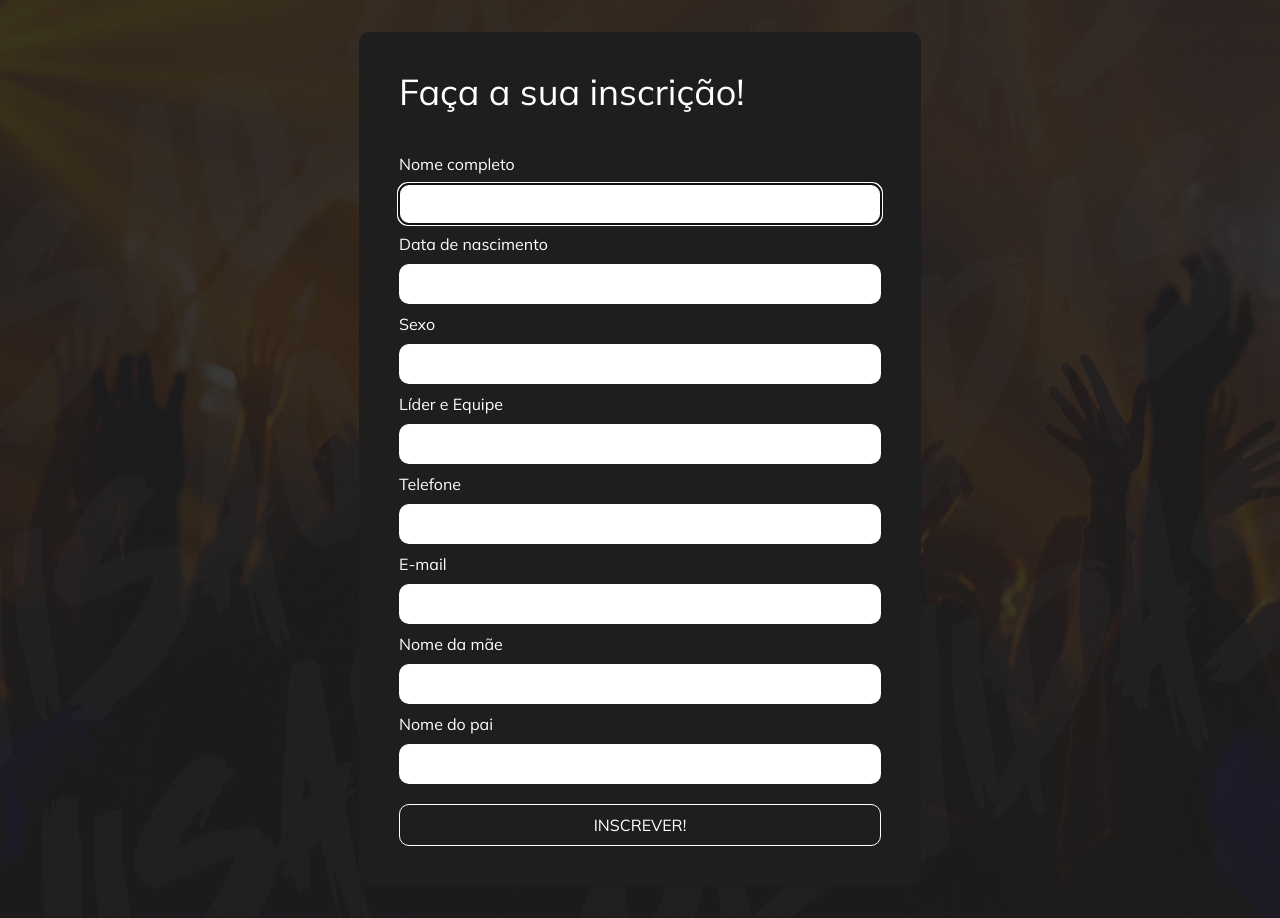
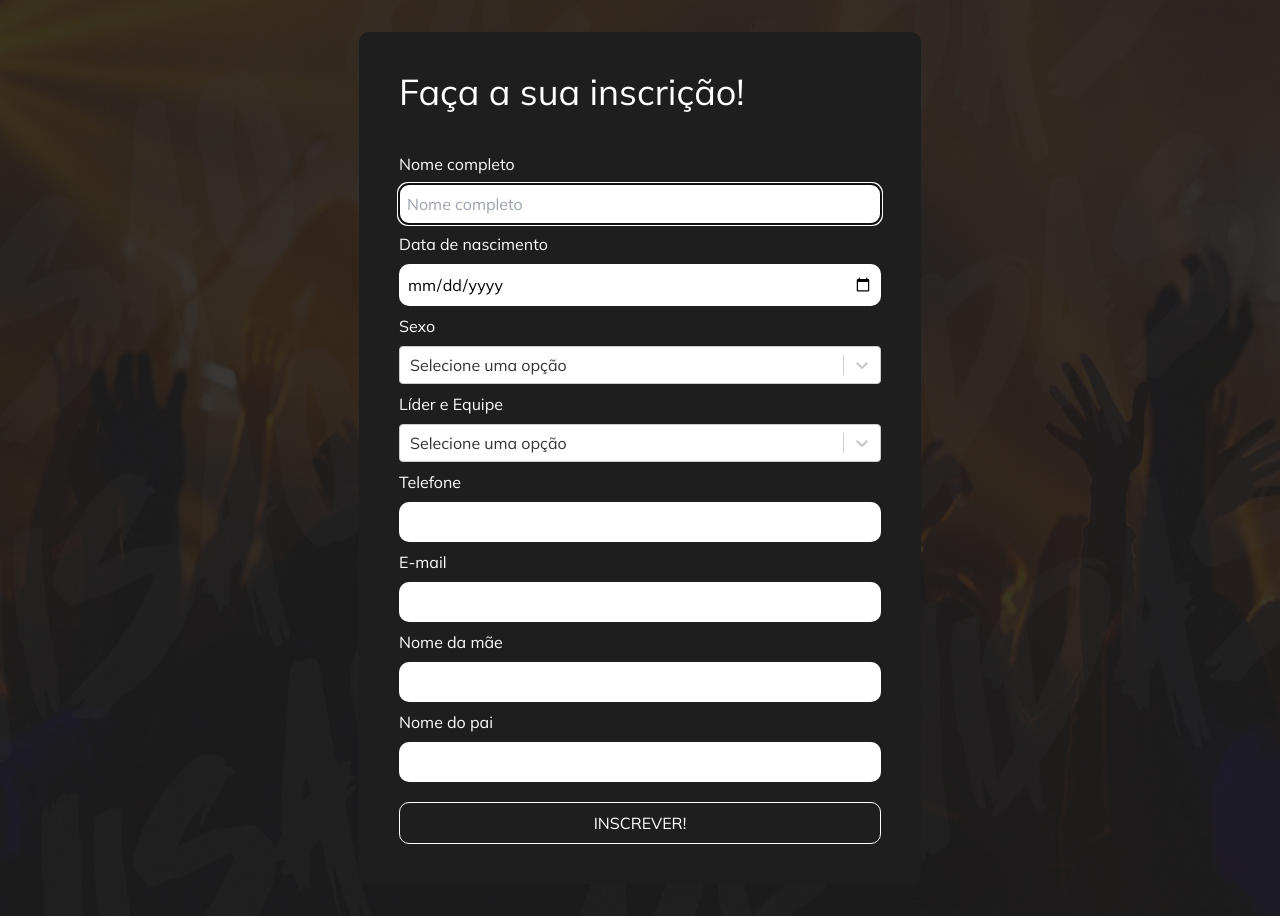
Before and after one commit to Guiborgesilva/cadastro-revisao, a Next.js app: page /signup in a window 1280 px wide. Built offline with nearby package versions, Linux system fonts and the light colour scheme.

Commit message:
Edição nos selects

```diff
--- a/app/signup/page.tsx
+++ b/app/signup/page.tsx
@@ -1,4 +1,8 @@
+'use client'
+
 import { mulish } from "../ui/fonts"
+import Select from '@/app/ui/SelectSex'
+import SelectFormLeader from "../ui/SelectLeader"
 
 export default function Signup(){
   return (
@@ -29,41 +33,42 @@ export default function Signup(){
             className="text-black p-2 rounded-[10px]"
             autoFocus
             name="nome"
+            placeholder="Nome completo"
+            type="text"
           />
           <label htmlFor="data">Data de nascimento</label>
           <input
             className="text-black p-2 rounded-[10px]"
             name="data"
+            type="date"
           />
           <label htmlFor="sexo">Sexo</label>
-          <input
-            className="text-black p-2 rounded-[10px]"
-            name="sexo"
-          />
+          <Select />
           <label htmlFor="lider-e-equipe">Líder e Equipe</label>
-          <input
-            className="text-black p-2 rounded-[10px]"
-            name="lider-e-equipe"
-          />
+          <SelectFormLeader />
           <label htmlFor="telefone">Telefone</label>
           <input
             className="text-black p-2 rounded-[10px]"
             name="telefone"
+            type="number"
           />
           <label htmlFor="email">E-mail</label>
           <input
             className="text-black p-2 rounded-[10px]"
             name="email"
+            type="text"
           />
           <label htmlFor="nome-da-mae">Nome da mãe</label>
           <input
             className="text-black p-2 rounded-[10px]"
             name="nome-da-mae"
+            type="text"
           />
           <label htmlFor="nome-do-pai">Nome do pai</label>
           <input
             className="text-black p-2 rounded-[10px]"
             name="nome-do-pai"
+            type="text"
           />
           <button className="
             p-2
--- /dev/null
+++ b/app/ui/SelectLeader.tsx
@@ -0,0 +1,24 @@
+import React from 'react'
+import Select from 'react-select'
+
+const options = [
+  {value: 'Antônia e Vinícius | Combate', label: 'Antônia e Vinícius | Combate'},
+  {value: 'Guilherme e Isabel | Lions', label: 'Guilherme e Isabel | Lions'},
+  {value: 'Nádia | Alpha', label: 'Nádia | Alpha'},
+]
+
+const defaultValue = [{ value: 'Selecione uma opção', label: 'Selecione uma opção' }]
+
+export default function SelectFormLeader () {
+  return (
+    <>
+      <Select
+        options={options}
+        defaultValue={defaultValue[0]}
+        className="
+        text-black
+        "
+      />
+    </>
+  )
+}
--- /dev/null
+++ b/app/ui/SelectSex.tsx
@@ -0,0 +1,23 @@
+import React from 'react'
+import Select from 'react-select'
+
+const options = [
+  {value: 'Feminino', label: 'Feminino'},
+  {value: 'Masculino', label: 'Masculino'}
+]
+
+const defaultValue = [{ value: 'Selecione uma opção', label: 'Selecione uma opção' }]
+
+export default function selectFormSex () {
+  return (
+    <>
+      <Select
+        options={options}
+        defaultValue={defaultValue[0]}
+        className="
+        text-black
+        "
+      />
+    </>
+  )
+}
--- a/package.json
+++ b/package.json
@@ -14,7 +14,8 @@
     "@nextui-org/react": "^2.2.9",
     "next": "14.0.4",
     "react": "^18",
-    "react-dom": "^18"
+    "react-dom": "^18",
+    "react-select": "^5.8.0"
   },
   "devDependencies": {
     "@types/node": "^20",
```
Also changed, not shown: 1 other file (tests, documents, lock files or other folders).
